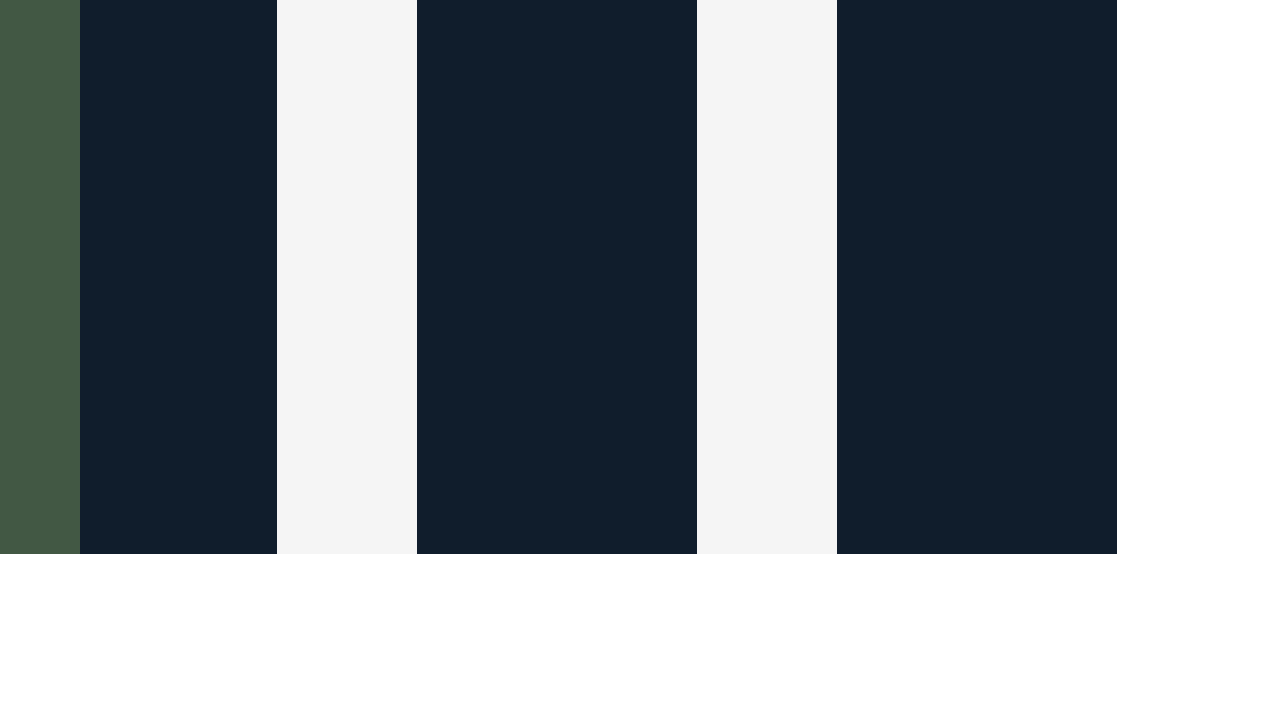
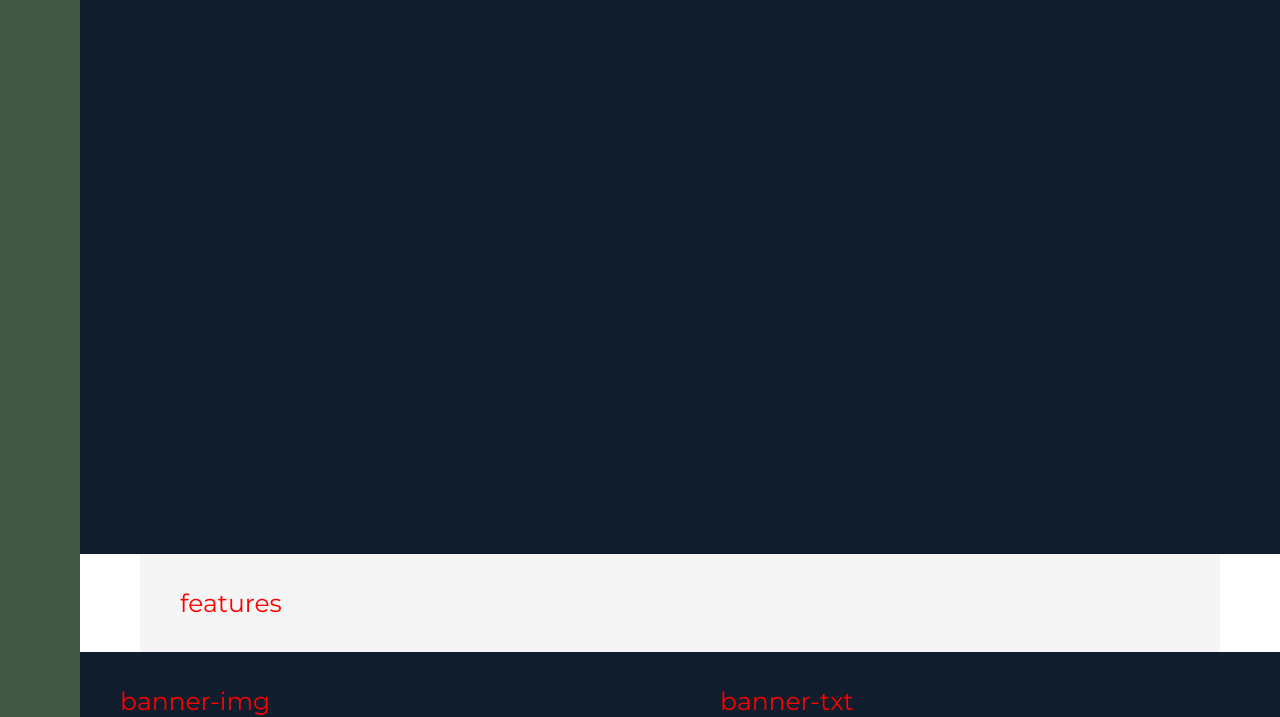
Before and after one commit to s0blaznitel/Project-Store-Game, a website: page src/index.html in a window 1280 px wide. Shown: the part 86-803 px from the top of the page. Drawn offline with nearby package versions, Linux system fonts and the light colour scheme; files that its build step writes are made by us from their sources.

Commit message:
Grid Layout

```diff
--- a/src/sass/_banner.sass
+++ b/src/sass/_banner.sass
@@ -1,5 +1,7 @@
 .banner
     &-img
         background: $color-blue-dark
+        grid-column: full-start / col-end 4
     &-txt
         background: $color-blue-dark
+        grid-column: col-start 5 / full-end
--- a/src/sass/_base.sass
+++ b/src/sass/_base.sass
@@ -24,4 +24,8 @@ body
 .container
     display: grid
     grid-template-rows: 80vh min-content 40vw repeat(3, min-content)
-    grid-template-columns: [sidebar-start] 8rem [sidebar-end full-start] 1fr [center-start] repeat(8,[col-start] minmax(min-content, 14rem)[col-end]) [center-end] 1fr [full-end]
+    grid-template-columns: [sidebar-start] 8rem [sidebar-end full-start] minmax(6rem, 1fr) [center-start] repeat(8,[col-start] minmax(min-content, 14rem)[col-end]) [center-end] minmax(6rem, 1fr) [full-end]
+    & > *
+        font-size: 25px
+        padding: 40px
+        color: red
--- a/src/sass/_cards.sass
+++ b/src/sass/_cards.sass
@@ -1,2 +1,3 @@
 .cards
     background: $color-gray-light
+    grid-column: center-start / center-end
--- a/src/sass/_features.sass
+++ b/src/sass/_features.sass
@@ -1,2 +1,3 @@
 .features
     background: $color-gray-light
+    grid-column: center-start / center-end
--- a/src/sass/_footer.sass
+++ b/src/sass/_footer.sass
@@ -1,2 +1,3 @@
 .footer
     background: $color-blue-dark
+    grid-column: full-start / full-end
--- a/src/sass/_gallery.sass
+++ b/src/sass/_gallery.sass
@@ -1,2 +1,3 @@
 .gallery
     background: $color-blue-dark
+    grid-column: full-start / full-end
--- a/src/sass/_gamers.sass
+++ b/src/sass/_gamers.sass
@@ -1,2 +1,3 @@
 .gamers
     background: $color-blue-dark
+    grid-column: col-start 7 / full-end
--- a/src/sass/_header.sass
+++ b/src/sass/_header.sass
@@ -1,2 +1,3 @@
 .header
     background: $color-blue-dark
+    grid-column: full-start / col-end 6
--- a/src/sass/_sidebar.sass
+++ b/src/sass/_sidebar.sass
@@ -1,2 +1,4 @@
 .sidebar
     background: $color-green-dark
+    grid-row: 1 / -1
+    grid-column: sidebar-start / sidebar-end
```
Also changed, not shown: dist/css/style.min.css.
